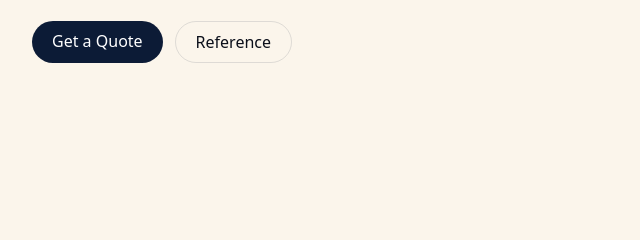
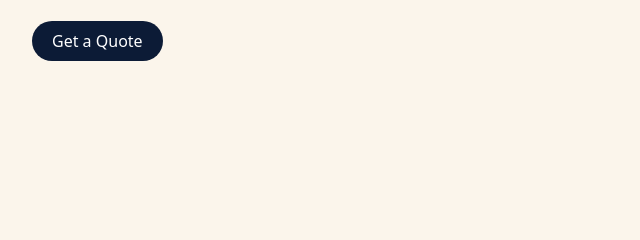
Before and after one commit to rituparnaaa17/LinksUs--Regaldin, a plain HTML site: page index.html in a window 1280 px wide. Shown: the part 4624-4864 px from the top of the page, 0-640 px from the left. Drawn offline with nearby package versions, Linux system fonts and the light colour scheme.

Commit message:
Update index.html

```diff
--- a/index.html
+++ b/index.html
@@ -374,7 +374,6 @@
       </ul>
       <div class="mt-6 flex gap-3">
         <a href="#quote" class="rounded-full bg-[var(--navy)] text-white px-5 py-2">Get a Quote</a>
-        <a href="https://convocclothing.in" target="_blank" class="rounded-full border border-[var(--line)] px-5 py-2">Reference</a>
       </div>
     </div>
     <div class="rounded-3xl overflow-hidden border border-[var(--line)] card reveal">
```
